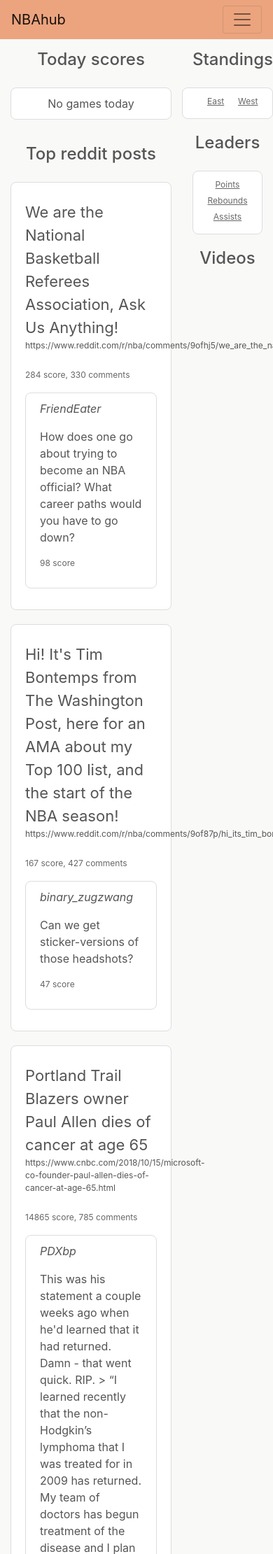
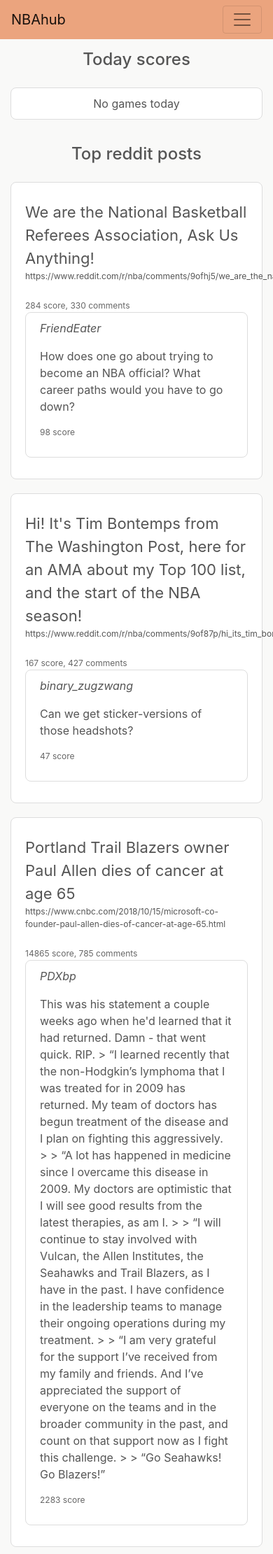
Before and after one commit to kotlyarchuks/nba_project, a Django app: template games/templates/games/index.html in a window 390 px wide; the page is wider, and only the part inside the window is pictured. Shown: the top 2221 px of that part at 70% size. Run offline with Django 3.2, Linux system fonts and the light colour scheme; the template is opened without the code that fills it: values that come from a table or form of the project are taken from there, others are empty; data comes from the database, SQL or seed files in the repository; some libraries are stand-ins or nearby versions.

Commit message:
Mobile version

```diff
--- a/games/templates/games/index.html
+++ b/games/templates/games/index.html
@@ -1,6 +1,6 @@
 {% extends 'games/base.html' %}
 {% block 'content' %}
-<div class="col-8 main-content">
+<div class="col-md-8 col-sm-12 main-content">
     <div class="today-scores">
         <h4 class="header">Today scores</h4>
         {% if data %}
@@ -59,8 +59,7 @@
         <div class="reddit-posts__list">
             {% for post in posts %}
             <div class="content-section">
-                <p>
-                    <div class="post__title">
+                <div class="post__title mt-3">
                     <a href="https://www.reddit.com{{post.link}}" target="_blank">
                         {{post.title}}
                     </a>
@@ -68,7 +67,6 @@
                 <div class="post__link"><a href="{{post.url}}" target="_blank">{{post.url}}</a></div>
                 <br>
                 <div class="post__info">{{post.score}} score, {{post.comments}} comments</div>
-                </p>
                 <div class="content-section">
                     <p><i>{{post.top_comment.author}}</i></p>
                     <p>{{post.top_comment.text}}</p>
@@ -79,7 +77,7 @@
         </div>
     </div>
 </div>
-<div class="col-4 side-content">
+<div class="col-md-4 col-sm-12 side-content">
     <div class="sidebar-content">
         <h4 class="header">Standings</h4>
         <div class="standings content-section row">
```
Lines whose indentation alone changed are shown as unchanged.
